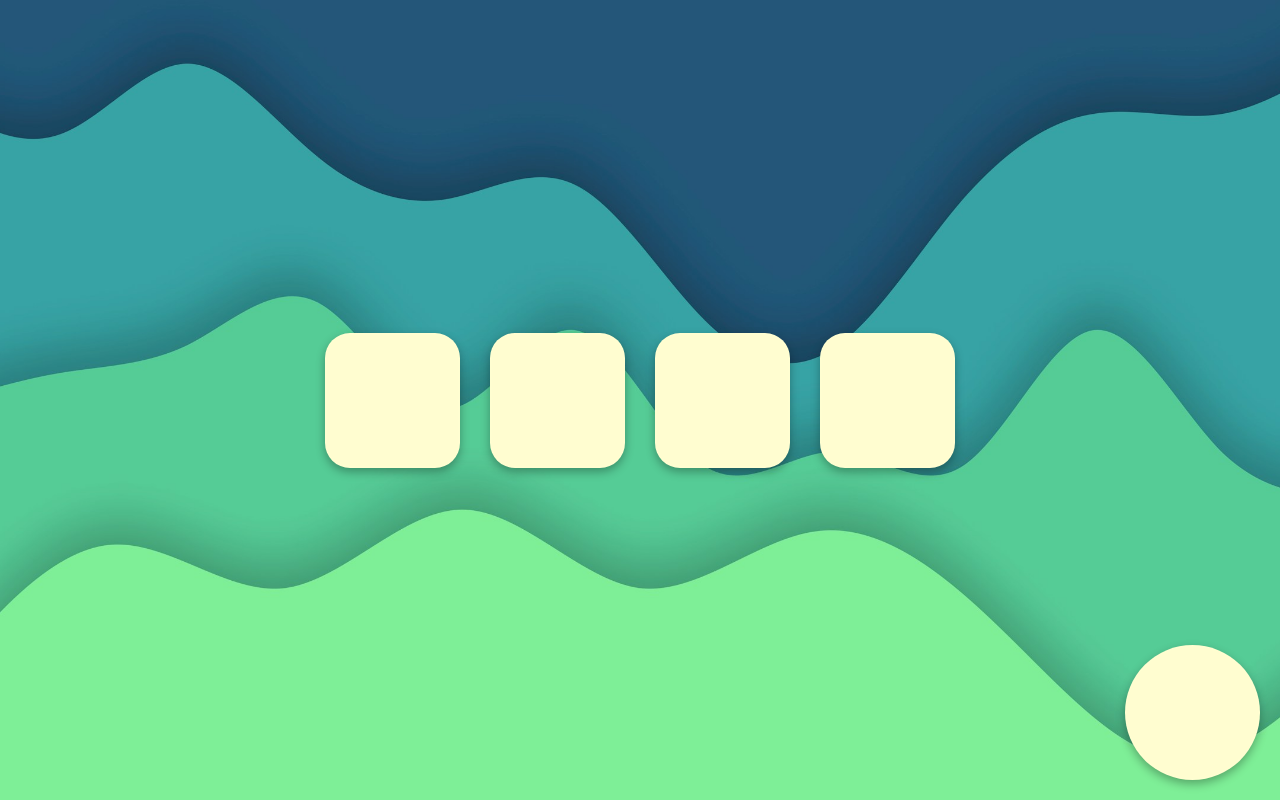
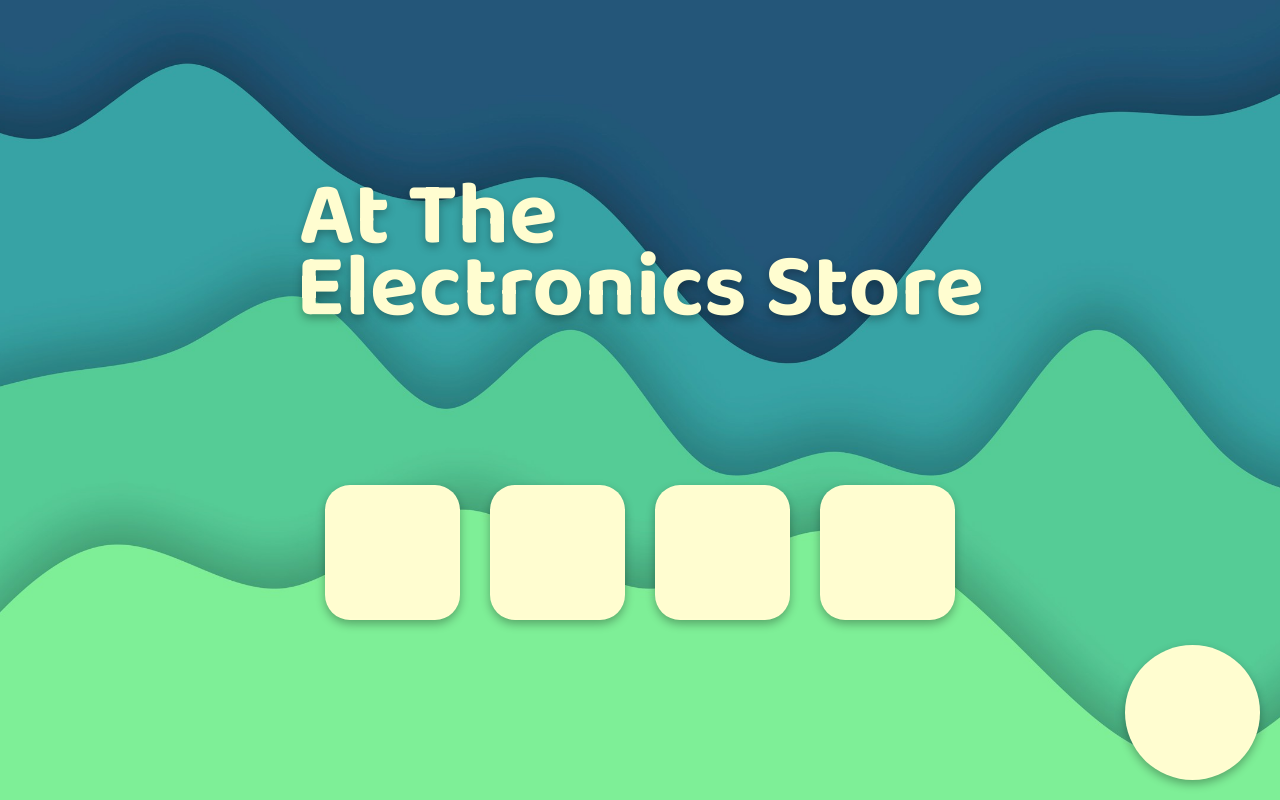
Before and after one commit to Aron1306/TCU-501-Electronics_Store_Educational_Game, a Next.js app in the folder game/: page / in a window 1280 px wide. Built offline with nearby package versions, Linux system fonts and the light colour scheme.

Commit message:
Add title to the main menu screen

```diff
--- a/game/src/app/page.js
+++ b/game/src/app/page.js
@@ -4,6 +4,10 @@ import styles from "./page.module.css";
 export default function Home() {
   return (
     <div className={styles.page}>
+      <h1 className={styles.title}>
+        <span className={styles.title_top}>At The</span>
+        <span className={styles.title_bottom}>Electronics Store</span>
+      </h1>
       <div className={styles.level_button_array}>
         <button className={`${styles.button} ${styles.button_level}`}></button>
         <button className={`${styles.button} ${styles.button_level}`}></button>
--- a/game/src/app/page.module.css
+++ b/game/src/app/page.module.css
@@ -12,6 +12,28 @@
   align-items: center;
   justify-content: center;
   position: relative;
+}
+
+.title {
+  display: flex;
+  flex-direction: column;
+  align-items: center;
+  font-weight: 700;
+  color: #fffdd0;
+  text-shadow: 0px 4px 10px rgba(0,0,0,0.3);
+  line-height: 0.8;
+}
+
+.title_top {
+  align-self: flex-start;
+  margin-left: 3px;
+  font-size: 90px;
+}
+
+.title_bottom {
+  text-align: center;
+  font-size: 90px;
+  margin-bottom: 160px;
 }
 
 .button {
```
